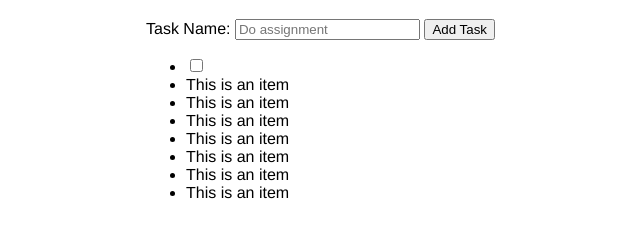
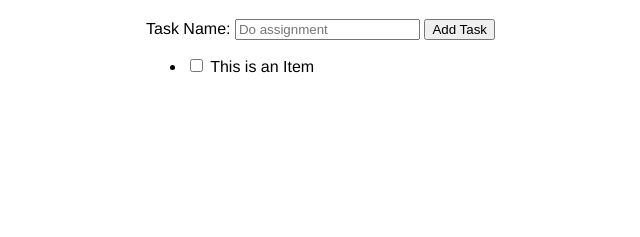
Before and after one commit to BilalWazir/ISYS3004-ToDo-Final, a plain HTML site: page index.html in a window 1280 px wide. Shown: the part 61-298 px from the top of the page, without its empty margins (194-834 px from the left). Drawn offline with Linux system fonts and the light colour scheme.

Commit message:
Changes to list

```diff
--- a/index.html
+++ b/index.html
@@ -25,14 +25,11 @@
     <ul id="todo-list">
         <li>
           <label>
-            <input type="checkbox">
-        <li>This is an item</li>
-        <li>This is an item</li>
-        <li>This is an item</li>
-        <li>This is an item</li>
-        <li>This is an item</li>
-        <li>This is an item</li>
-        <li>This is an item</li>
+            <input type = "checkbox">
+            This is an Item
+            </label>
+            </li>
+
     </ul>
 
     <script src="js/script.js"></script>
```
